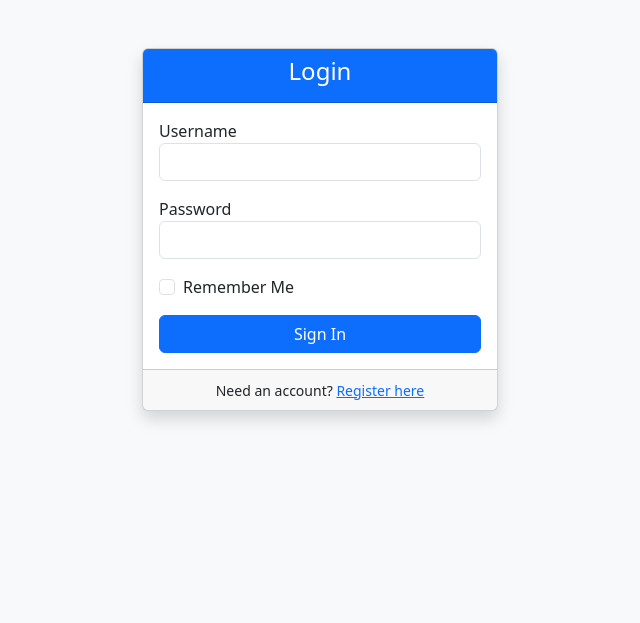
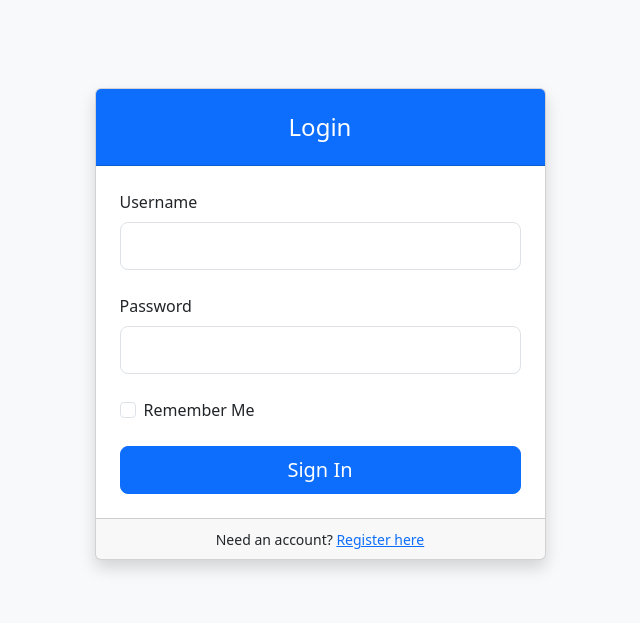
Before and after one commit to Gilaze/church-rides, a Flask app: page /login in a window 1280 px wide. Shown: the part 56-679 px from the top of the page, without its empty margins (320-960 px from the left). Run offline with Flask 3, Linux system fonts and the light colour scheme.

Commit message:
finalized ios styling

```diff
--- a/templates/login.html
+++ b/templates/login.html
@@ -1,29 +1,29 @@
 {% extends "layout.html" %}
 
 {% block content %}
-<div class="row justify-content-center mt-5">
-    <div class="col-11 col-sm-8 col-md-6 col-lg-4">
+<div class="row justify-content-center align-items-center" style="min-height: 75vh;">
+    <div class="col-11 col-sm-9 col-md-7 col-lg-5">
         <div class="card shadow">
-            <div class="card-header bg-primary text-white text-center">
-                <h4>Login</h4>
+            <div class="card-header bg-primary text-white text-center py-4">
+                <h4 class="mb-0">Login</h4>
             </div>
-            <div class="card-body">
+            <div class="card-body p-4">
                 <form method="POST">
-                    <div class="mb-3">
-                        <label>Username</label>
-                        <input type="text" name="username" class="form-control" required>
+                    <div class="mb-4">
+                        <label class="form-label">Username</label>
+                        <input type="text" name="username" class="form-control form-control-lg" required>
                     </div>
-                    <div class="mb-3">
-                        <label>Password</label>
-                        <input type="password" name="password" class="form-control" required>
+                    <div class="mb-4">
+                        <label class="form-label">Password</label>
+                        <input type="password" name="password" class="form-control form-control-lg" required>
                     </div>
-                    <div class="form-check mb-3">
+                    <div class="form-check mb-4">
                         <input class="form-check-input" type="checkbox" name="remember" id="rememberCheck">
                         <label class="form-check-label" for="rememberCheck">
                             Remember Me
                         </label>
                     </div>
-                    <button type="submit" class="btn btn-primary w-100">Sign In</button>
+                    <button type="submit" class="btn btn-primary btn-lg w-100">Sign In</button>
                 </form>
             </div>
             <div class="card-footer text-center">
```
Also changed, not shown: templates/register.html (+4 -4 lines), static/apple-touch-icon.png.
